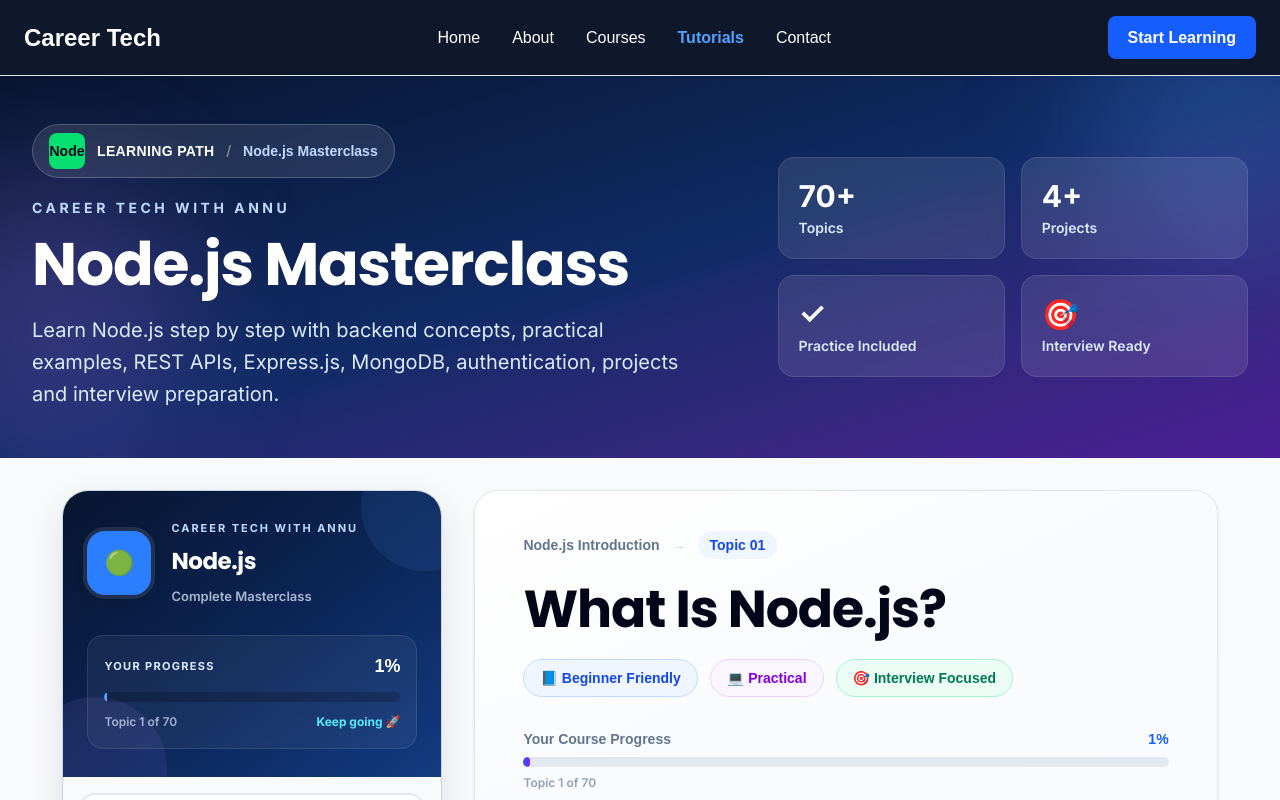
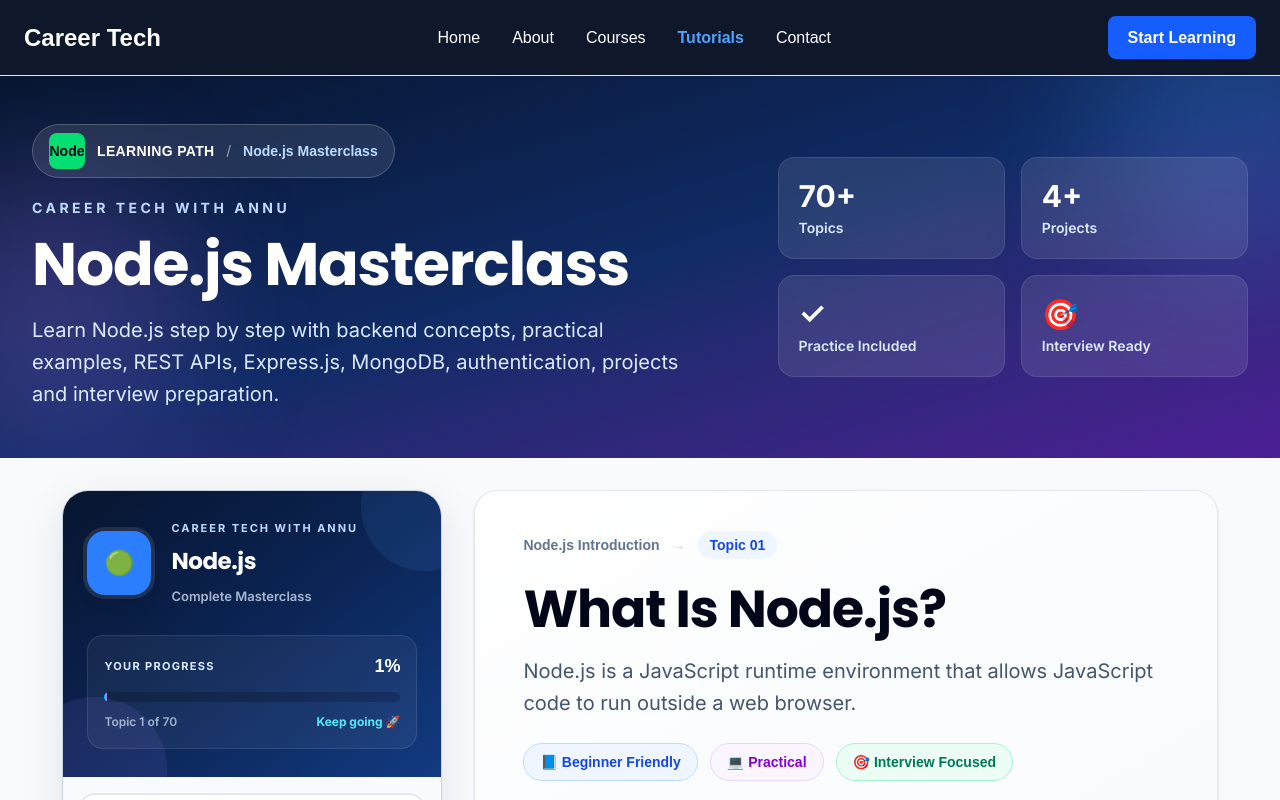
Before and after one commit to anukatoch/career-tech-with-annu, a Next.js app: page /blog/node in a window 1280 px wide. Shown: the top 800 px of the page. Built offline with nearby package versions, Linux system fonts and the light colour scheme.

Commit message:
Fix Node.js topic description

```diff
--- a/components/node/NodeLayout.tsx
+++ b/components/node/NodeLayout.tsx
@@ -216,11 +216,11 @@
 
               {/* Topic Description */}
 
-              {activeTopicData?.description && (
-                <p className="mt-5 max-w-4xl text-lg leading-8 text-slate-600 sm:text-xl">
-                  {activeTopicData.description}
-                </p>
-              )}
+             {content?.concept?.paragraphs?.[0] && (
+  <p className="mt-5 max-w-4xl text-lg leading-8 text-slate-600 sm:text-xl">
+    {content.concept.paragraphs[0]}
+  </p>
+)}
 
               {/* Learning Tags */}
 
```
